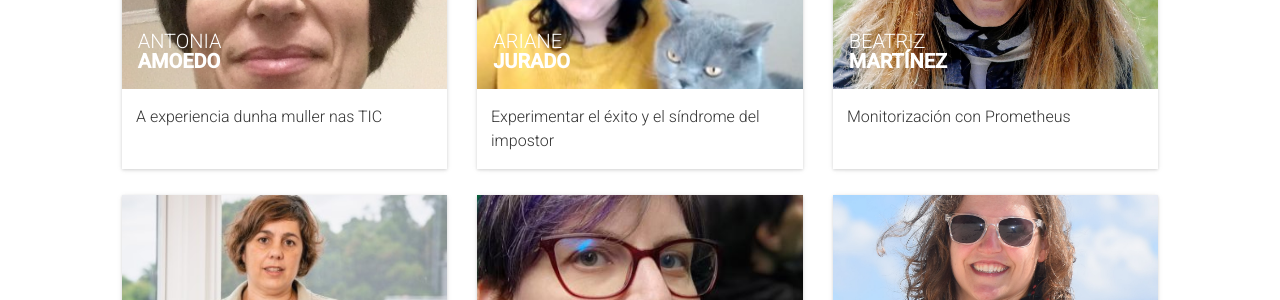
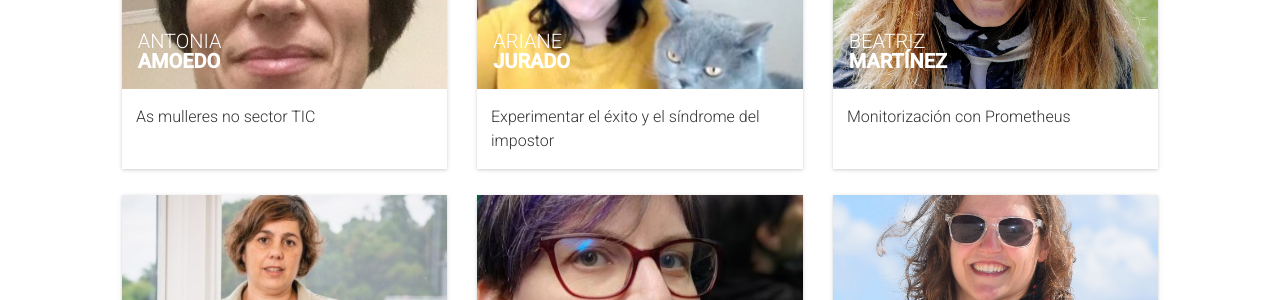
Before and after one commit to gdg-galicia/wtm-2020.gdggalicia.com, a Jekyll site: the page built from speakers.html, in a window 1280 px wide and 900 px high, scrolled down 415 px. Shown: the part 153-453 px from the top of the window. Built offline with Jekyll 4.4.1, drawn with Linux system fonts in a browser that asks for light colours; nearby versions of some CDN libraries; comment, search, counter and statistics services are not loaded.

Commit message:
Título actualizado para la charla de Antonia

```diff
--- a/_data/sessions.yml
+++ b/_data/sessions.yml
@@ -27,7 +27,7 @@
   service: true
 -
   id: 001
-  title: "A experiencia dunha muller nas TIC"
+  title: "As mulleres no sector TIC"
   description: ""
   subtype: presentation
   speakers: [1]
```
